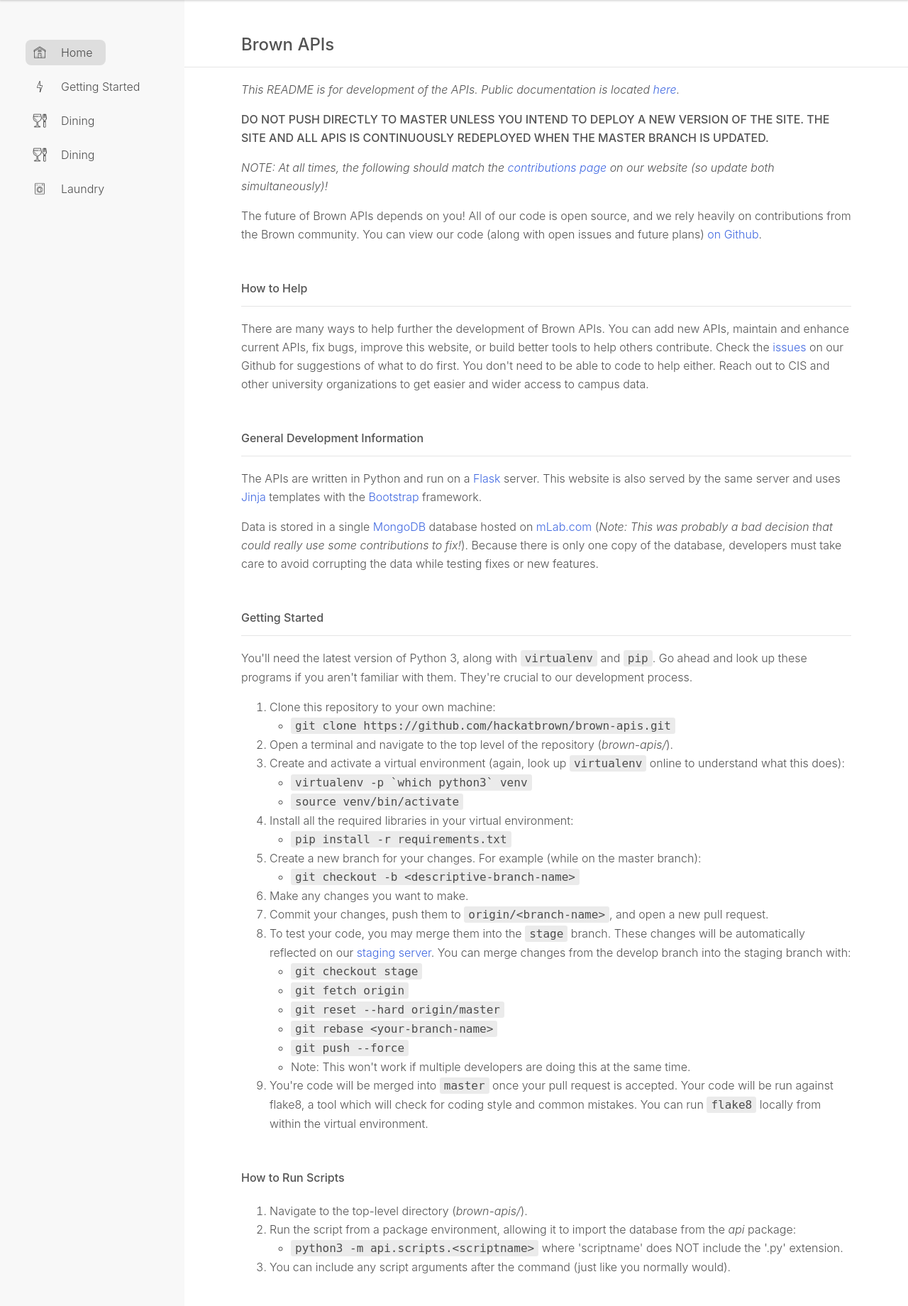
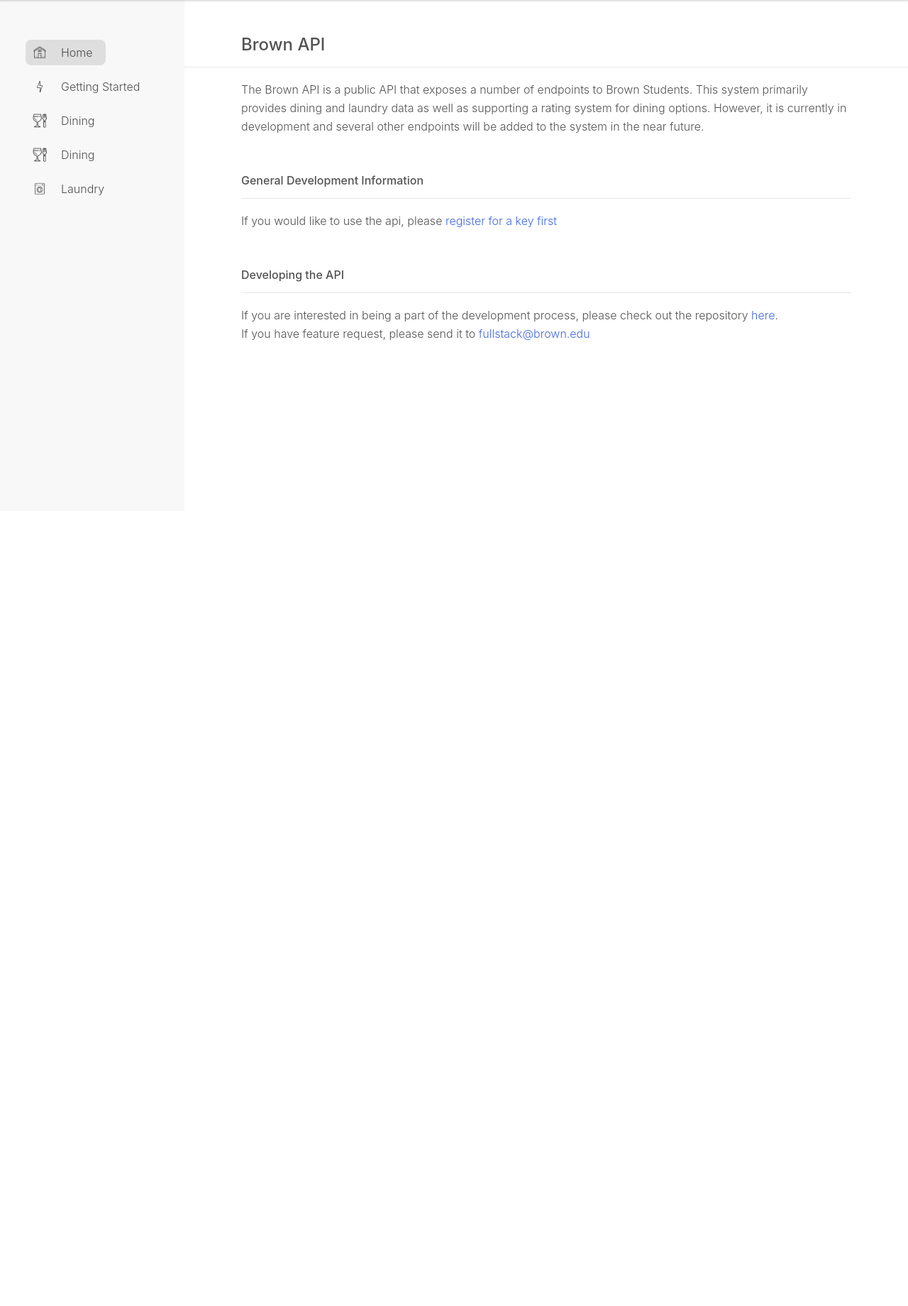
Before and after one commit to fullstackatbrown/brown-api, a Flask app: page / in a window 1280 px wide. Shown: the part 80-1920 px from the top of the page at 71% size. After the commit the page ends 559 px from the top, so only its background shows below. Run offline with Flask 2, Linux system fonts and the light colour scheme; some libraries are stand-ins or nearby versions.

Commit message:
more docs

```diff
--- a/api/__init__.py
+++ b/api/__init__.py
@@ -14,8 +14,7 @@
 con = psycopg2.connect("dbname=brownapi user=johnny")
 con.autocommit = True
 
-from api.scripts import scrape
-# from api.scripts.laundry import scrape
+from api.scripts.laundry import scrape
 # Uncomment if updating db on start
 # scrape.main()
 
--- a/api/meta.py
+++ b/api/meta.py
@@ -34,7 +34,7 @@
 @app.route('/docs', methods=['GET'])
 def root():
     contents = ""
-    with open('api/static/misc/getting_started.md') as f:
+    with open('api/static/misc/home.md') as f:
             contents = f.read()
     contents = Markup(markdown.markdown(contents, extensions=['tables', 'fenced_code', 'codehilite']))
     return render_template('home.html',
--- a/api/static/base.css
+++ b/api/static/base.css
@@ -146,6 +146,7 @@
   width: 100%;
   padding-top: 30px;
   padding-bottom: 30px;
+  min-height: calc(100vh - 140px);
 }
 
 .infosection > * {
--- a/api/static/misc/getting_started.md
+++ b/api/static/misc/getting_started.md
@@ -1,136 +1,18 @@
-Brown APIs
+Getting Started
 =====================
 
-_This README is for development of the APIs. Public documentation is located [here](http://api.students.brown.edu)._
+If you would like to make requests to the Brown API servers, please follow the instructions below.
 
-**DO NOT PUSH DIRECTLY TO MASTER UNLESS YOU INTEND TO DEPLOY A NEW VERSION OF THE SITE. THE SITE AND ALL APIS IS CONTINUOUSLY REDEPLOYED WHEN THE MASTER BRANCH IS UPDATED.**
+## Obtaining a Key
+To obtain a key, [register for a key here](/signup) <br>
+_You may register for a key only if you are a Brown University student with a Brown email address_.
 
-_NOTE: At all times, the following should match the [contributions page](http://api.students.brown.edu/contribute) on our website (so update both simultaneously)!_
+If you are not a Brown Student, please email [fullstack@brown.edu](fullstack@brown.edu) to inquire about receiving a key.
 
-The future of Brown APIs depends on you! All of our code is open source, and we rely heavily on contributions from the Brown community. You can view our code (along with open issues and future plans) [on Github](https://github.com/hackatbrown/apis).
+## General Request Format
+All requests to the Brown API server must take the form of: <br>`https://<request>?client_id=<your_client_id>`
 
-## How to Help
+## Endpoints
+**Laundry** - this endpoint can be used to find laundry machine statuses (_its main use_) among other things, for more information [look at the documentation](/docs/laundry)
 
-There are many ways to help further the development of Brown APIs. You can add new APIs, maintain and enhance current APIs, fix bugs, improve this website, or build better tools to help others contribute. Check the [issues](https://github.com/hackatbrown/apis/issues) on our Github for suggestions of what to do first. You don't need to be able to code to help either. Reach out to CIS and other university organizations to get easier and wider access to campus data.
-
-## General Development Information
-
-The APIs are written in Python and run on a [Flask](http://flask.pocoo.org) server. This website is also served by the same server and uses [Jinja](http://jinja.pocoo.org) templates with the [Bootstrap](http://getbootstrap.com) framework.
-
-Data is stored in a single [MongoDB](https://docs.mongodb.com/getting-started/python/introduction/) database hosted on [mLab.com](https://mlab.com/) (_Note: This was probably a bad decision that could really use some contributions to fix!_). Because there is only one copy of the database, developers must take care to avoid corrupting the data while testing fixes or new features.
-
-## Getting Started
-
-You'll need the latest version of Python 3, along with `virtualenv` and `pip`. Go ahead and look up these programs if you aren't familiar with them. They're crucial to our development process.
-
-1. Clone this repository to your own machine:
-	- `git clone https://github.com/hackatbrown/brown-apis.git`
-2. Open a terminal and navigate to the top level of the repository (_brown-apis/_).
-3. Create and activate a virtual environment (again, look up `virtualenv` online to understand what this does):
-	- ``virtualenv -p `which python3` venv``
-	- `source venv/bin/activate`
-4. Install all the required libraries in your virtual environment:
-	- `pip install -r requirements.txt`
-5. Create a new branch for your changes. For example (while on the master branch):
-	- `git checkout -b <descriptive-branch-name>`
-6. Make any changes you want to make.
-7. Commit your changes, push them to `origin/<branch-name>`, and open a new pull request.
-8. To test your code, you may merge them into the `stage` branch. These changes will be automatically reflected on our [staging server](http://brown-apis-staging.herokuapp.com/). You can merge changes from the develop branch into the staging branch with:
-	- `git checkout stage`
-	- `git fetch origin`
-	- `git reset --hard origin/master`
-	- `git rebase <your-branch-name>`
-	- `git push --force`
-	- Note: This won't work if multiple developers are doing this at the same time.
-9. You're code will be merged into `master` once your pull request is accepted.
-   Your code will be run against flake8, a tool which will check for coding
-   style and common mistakes. You can run `flake8` locally from within the virtual
-   environment.
-
-#### How to Run Scripts
-
-1. Navigate to the top-level directory (_brown-apis/_).
-2. Run the script from a package environment, allowing it to import the database from the _api_ package:
-	- `python3 -m api.scripts.<scriptname>` where 'scriptname' does NOT include the '.py' extension.
-3. You can include any script arguments after the command (just like you normally would).
-
-## Data Structures
-
-We use MongoDB to store various menus and schedules, as well as client information. In MongoDB, all objects are stored as JSON, and there is no schema that forces all objects in a collection to share the same fields. Thus, we keep documentation of the different collections here (and in the API overviews below) to encourage an implicit schema. Objects added to the database should follow these templates. If you add a new collection to the database, remember to add a template here, too.
-
-#### db.clients ####
-
-- *username*: &lt;STRING&gt;,
-- *client_email*: &lt;STRING&gt;,
-- *client_id*: &lt;STRING&gt;,
-- *valid*: &lt;BOOLEAN&gt;, **<-- can this client make requests?**
-- *joined*: &lt;DATETIME&gt;, **<-- when did this client register?**
-- *requests*: &lt;INTEGER&gt; **<-- total number of requests made by this client (not included until this client makes their first request)**
-- *activity*: **list of activity objects which take the form:**
-	* _timestamp_: &lt;DATETIME&gt;, **<-- time of request**
-	* _endpoint_: &lt;STRING&gt; **<-- endpoint of request**
-- **DEPRECATED:** *client_name*: &lt;STRING&gt; **<-- replaced with _username_**
-
-#### db.api_documentations ####
-- *urlname*: &lt;STRING&gt;
-- *name*: &lt;STRING&gt;
-- *contents*: &lt;STRING&gt;
-- *imageurl*: &lt;IMAGE&gt;
-
-
-## High Level API Overviews
-
-### Dining
-
-The Dining API is updated every day by a scraper that parses the menus from Brown Dining Services' website. The hours for each eatery are entered manually inside of the scraper script before each semester. When the scraper is run, all this data is stored in the database. Calls to the API trigger various queries to the database and fetch the scraped data.
-
-#### db.dining\_menus
-
-- *eatery*: &lt;STRING&gt;,
-- *year*: &lt;INTEGER&gt;,
-- *month*: &lt;INTEGER&gt;,
-- *day*: &lt;INTEGER&gt;,
-- *start_hour*: &lt;INTEGER&gt;, 	**<-- these four lines describe a menu's start/end times**
-- *start_minute*: &lt;INTEGER&gt;,
-- *end_hour*: &lt;INTEGER&gt;,
-- *end_minute*: &lt;INTEGER&gt;,
-- *meal*: &lt;STRING&gt;,
-- *food*: [ &lt;STRING&gt;, &lt;STRING&gt;, ... ]  **<-- list of all food items on menu**
-- *&lt;section&gt;*: [ &lt;STRING&gt;, &lt;STRING&gt;, ... ],  **<-- category (e.g. "Bistro") mapped to list of food items**
-- ... (there can be multiple sections per menu)
-
-#### db.dining\_hours
-
-- *eatery*: &lt;STRING&gt;,
-- *year*: &lt;INTEGER&gt;,
-- *month*: &lt;INTEGER&gt;,
-- *day*: &lt;INTEGER&gt;,
-- *open_hour*: &lt;INTEGER&gt;,
-- *open_minute*: &lt;INTEGER&gt;,
-- *close_hour*: &lt;INTEGER&gt;,
-- *close_minute*: &lt;INTEGER&gt;
-
-#### db.dining\_all\_foods
-
-- *eatery*: &lt;STRING&gt;,
-- *food*: [ &lt;STRING&gt;, &lt;STRING&gt;, ... ]
-
-### WiFi
-
-The WiFi API just forwards requests to another API run by Brown CIS. Their API is protected by a password (HTTP Basic Auth) and is nearly identical to the WiFi API that we expose. The response from the CIS API is returned back to the client.
-
-### Laundry
-
-The Laundry API is updated manually with a scraper that pulls all the laundry rooms and stores them in the database. When a request is received, the API checks the request against the list of rooms in the database and optionally retrieves status information by scraping the laundry website in realtime.
-
-#### db.laundry
-- *room*
-    - *name*: &lt;STRING&gt;
-    - *id*: &lt;INT&gt;
-    - *machines*: list of objects with:
-        - *id*: &lt;INT&gt;
-        - *type*: &lt;STRING&gt; (one of `washFL`, `washNdry`, `dry`)
-
-### Academic
-
-The Academic API used to scrape course information from Banner and store it in the database. Since Banner has been deprecated for course selection, the Academic API scraper has stopped working, and we are no longer able to collect course data. Thus, the Academic API is unavailable for the foreseeable future. Contributions are especially welcome here.
+**Dining** - this endpoint can be used to find current menus and schedules as well as historical data for all dining halls across campus, for more information [look at the documentation](/docs/dining)
--- /dev/null
+++ b/api/static/misc/home.md
@@ -0,0 +1,11 @@
+Brown API
+=====================
+
+The Brown API is a public API that exposes a number of endpoints to Brown Students. This system primarily provides dining and laundry data as well as supporting a rating system for dining options. However, it is currently in development and several other endpoints will be added to the system in the near future.
+
+## General Development Information
+If you would like to use the api, please [register for a key first](/signup)
+
+## Developing the API
+If you are interested in being a part of the development process, please check out the repository [here](https://github.com/fullstackatbrown/brown-api). <br>
+If you have feature request, please send it to [fullstack@brown.edu](fullstack@brown.edu)
```
Also changed, not shown: api/static/css/markdown.css (deleted, +0 -316 lines), README.md.
